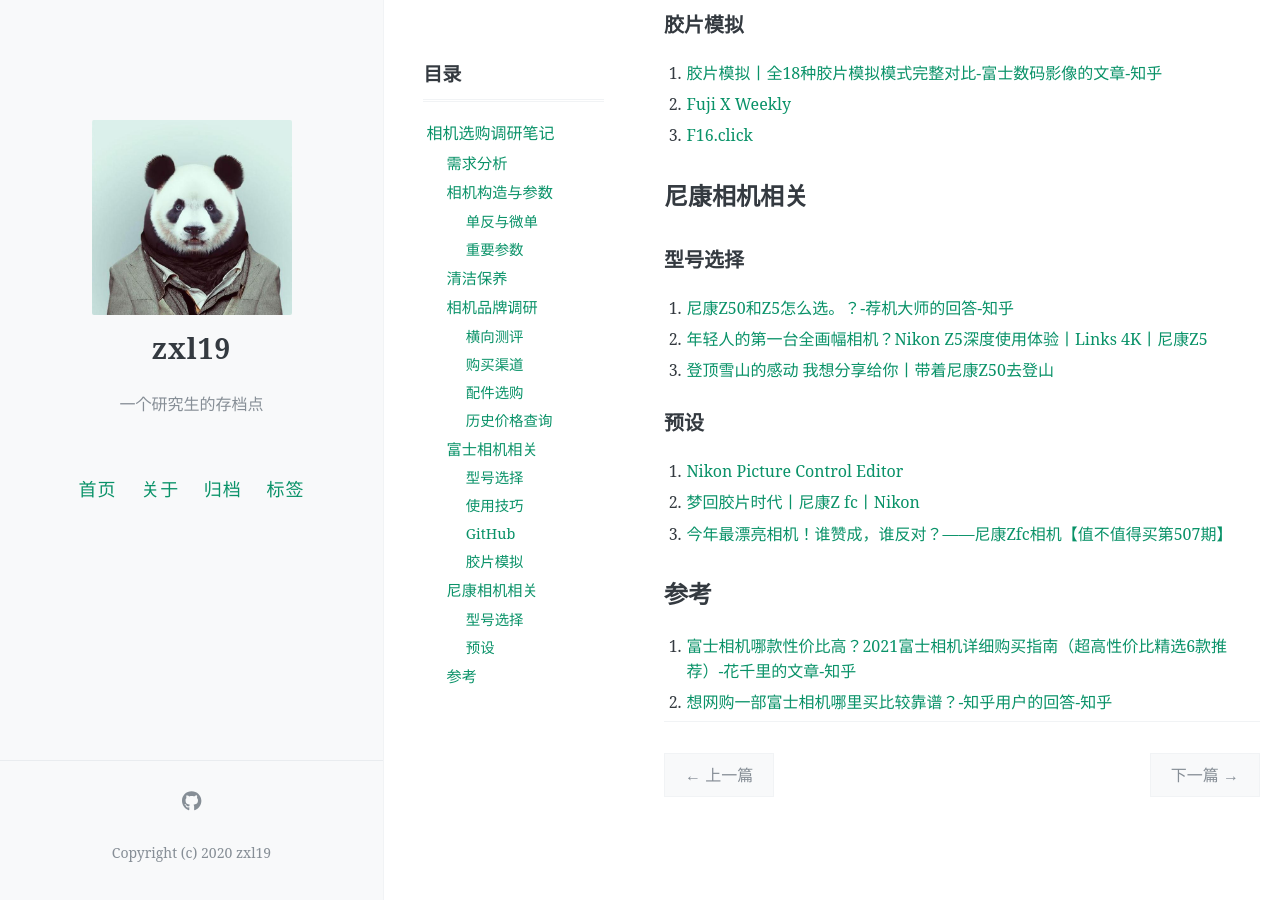
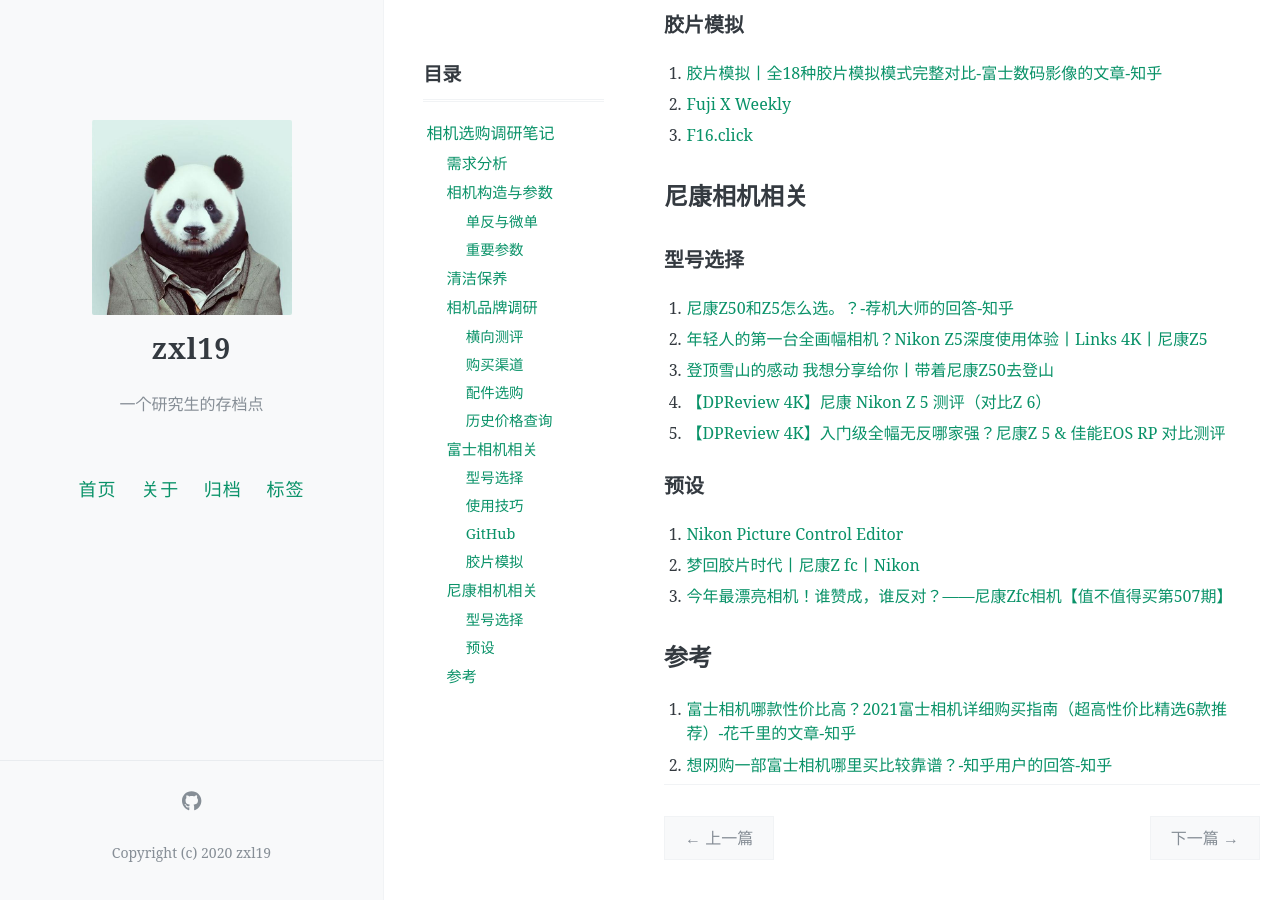
Before and after one commit to zxl19/zxl19.github.io, a Jekyll site: the page built from _posts/2021-10-29-camera-note.md, in a window 1280 px wide and 900 px high, scrolled down 3433 px. Built offline with Jekyll 4.4.1, drawn with Linux system fonts in a browser that asks for light colours; comment, search, counter and statistics services are not loaded.

Commit message:
Update 2021-10-29-camera-note.md

```diff
--- a/_posts/2021-10-29-camera-note.md
+++ b/_posts/2021-10-29-camera-note.md
@@ -141,6 +141,8 @@ pinned: false
 1. [尼康Z50和Z5怎么选。？-荐机大师的回答-知乎](https://www.zhihu.com/question/427894187/answer/2043697040)
 2. [年轻人的第一台全画幅相机？Nikon Z5深度使用体验丨Links 4K丨尼康Z5](https://www.bilibili.com/video/BV1aZ4y1K7aC)
 3. [登顶雪山的感动 我想分享给你丨带着尼康Z50去登山](https://www.bilibili.com/video/BV1VJ41117An)
+4. [【DPReview 4K】尼康 Nikon Z 5 测评（对比Z 6）](https://www.bilibili.com/video/BV1uv411k7Ns)
+5. [【DPReview 4K】入门级全幅无反哪家强？尼康Z 5 & 佳能EOS RP 对比测评](https://www.bilibili.com/video/BV1Cf4y167nr)
 
 ### 预设
 
```
